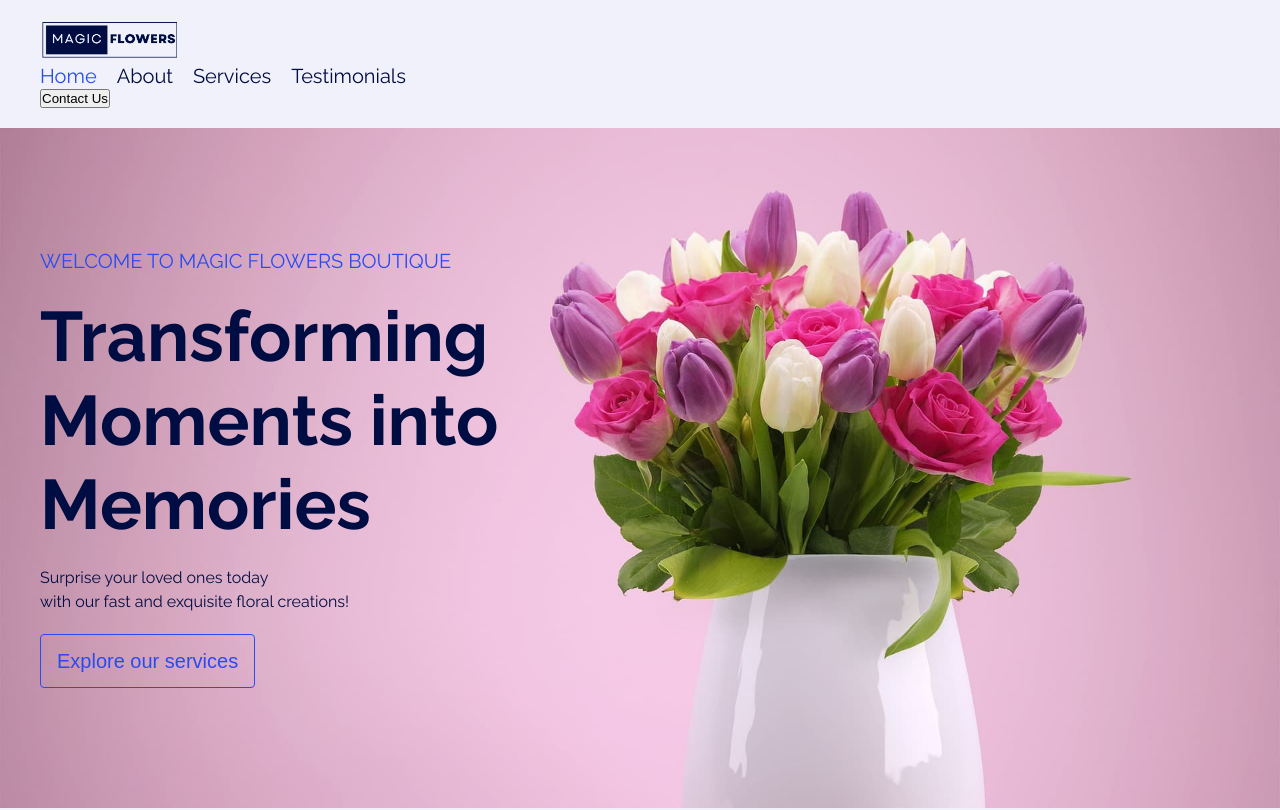
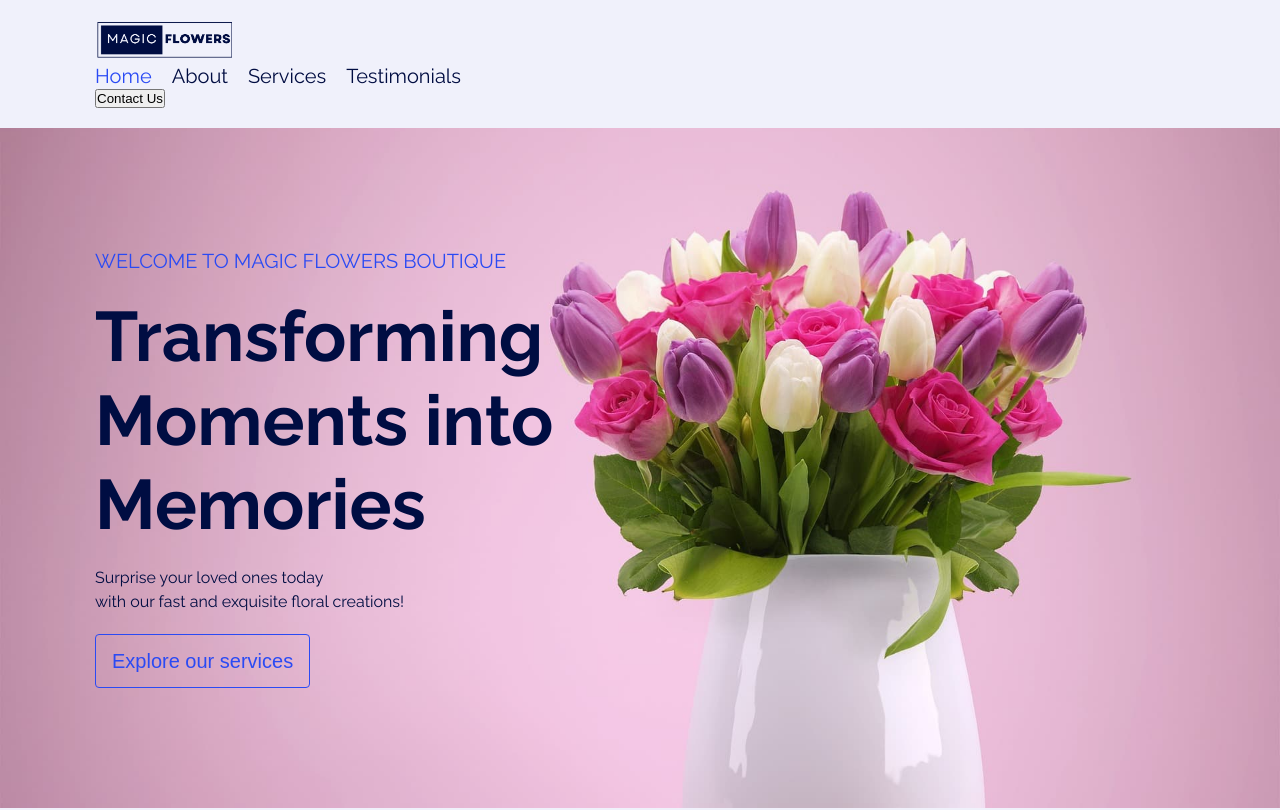
Before and after one commit to OlgaBezrukova8/magic-flowers-boutique, a React (Create React App) app: page /magic-flowers-boutique/ in a window 1280 px wide. Shown: the top 810 px of the page. Built offline with nearby package versions, Linux system fonts and the light colour scheme.

Commit message:
Fix Layout desktop version

```diff
--- a/src/components/Footer/Footer.module.scss
+++ b/src/components/Footer/Footer.module.scss
@@ -4,7 +4,7 @@
 
 .footer {
   margin: 0 auto;
-  max-width: 1280px;
+  max-width: 1170px;
   position: relative;
 
   display: flex;
--- a/src/components/Layout/Layout.module.scss
+++ b/src/components/Layout/Layout.module.scss
@@ -2,8 +2,7 @@
 
 .Layout {
   &__main {
-    max-width: 1222px;
-    box-sizing: content-box;
+    max-width: 1170px;
     padding: 0 40px 0;
     margin: 0 auto;
   }
@@ -12,8 +11,6 @@
 @media (max-width: $screen-desktop) {
   .Layout {
     &__main {
-      width: 100%;
-      box-sizing: border-box;
       padding: 0 24px 0;
     }
   }
--- a/src/styles/container.scss
+++ b/src/styles/container.scss
@@ -6,7 +6,7 @@
   padding: 0 10px;
 
   @include media(mobile) {
-    max-width: 100%;
+    max-width: 100%; // 360px
   }
 
   @include media(tablet) {
@@ -15,10 +15,6 @@
   }
 
   @include media(desktop) {
-    max-width: 1280px;
-  }
-
-  @include media(desktop-l) {
-    max-width: 1440px;
+    max-width: 1170px;
   }
 }
--- a/src/styles/media.scss
+++ b/src/styles/media.scss
@@ -12,13 +12,7 @@
   }
 
   @if $size ==desktop {
-    @media (min-width: 1280px) {
-      @content;
-    }
-  }
-
-  @if $size ==desktop-l {
-    @media (min-width: 1440px) {
+    @media (min-width: 1170px) {
       @content;
     }
   }
--- a/src/styles/variables.scss
+++ b/src/styles/variables.scss
@@ -19,6 +19,5 @@ $red-medium: #e02b1d;
 $red-light: #ff5a4f;
 
 $screen-mobile: 360px;
-$screen-tablet: 600px;
-$screen-desktop: 960px;
-$screen-desktop-large: 1280px;
+$screen-tablet: 768px;
+$screen-desktop: 1170px;
```
